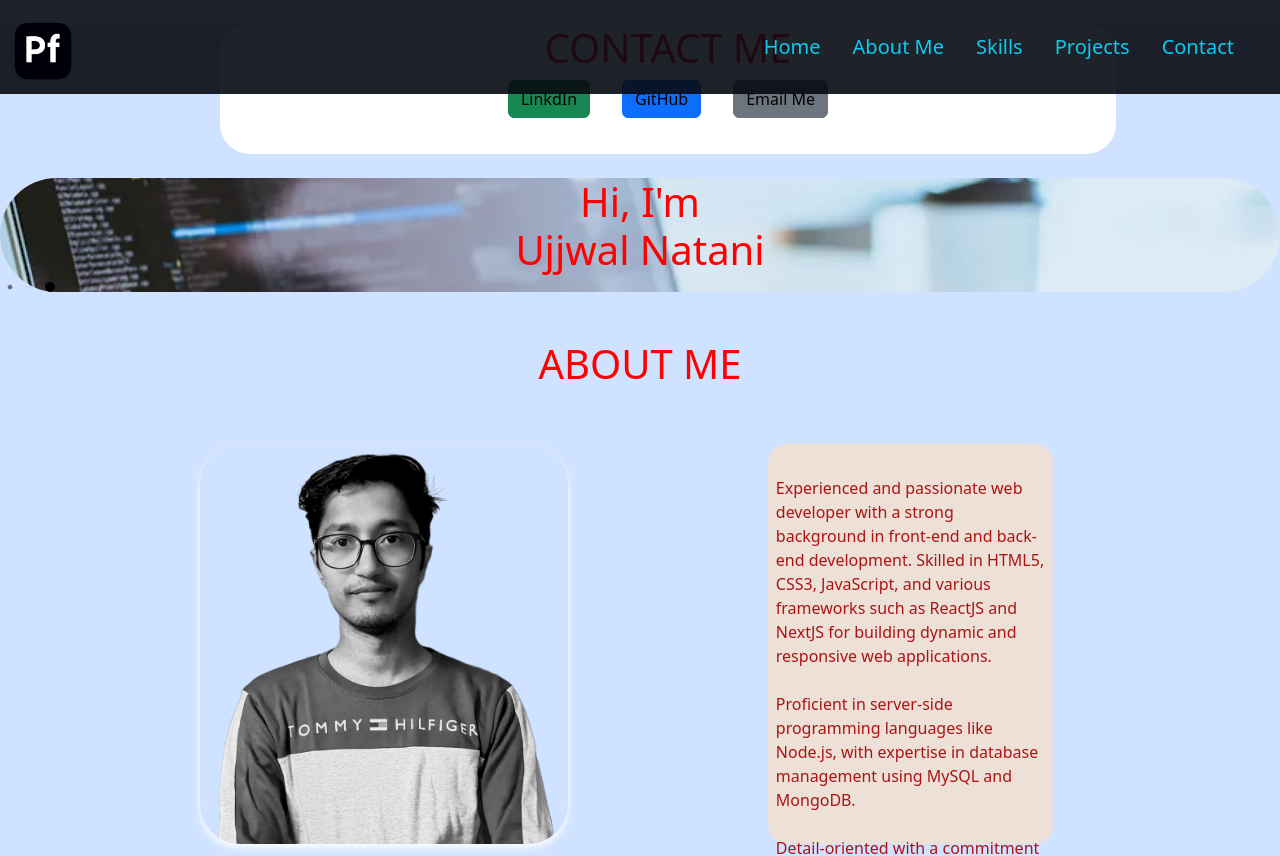
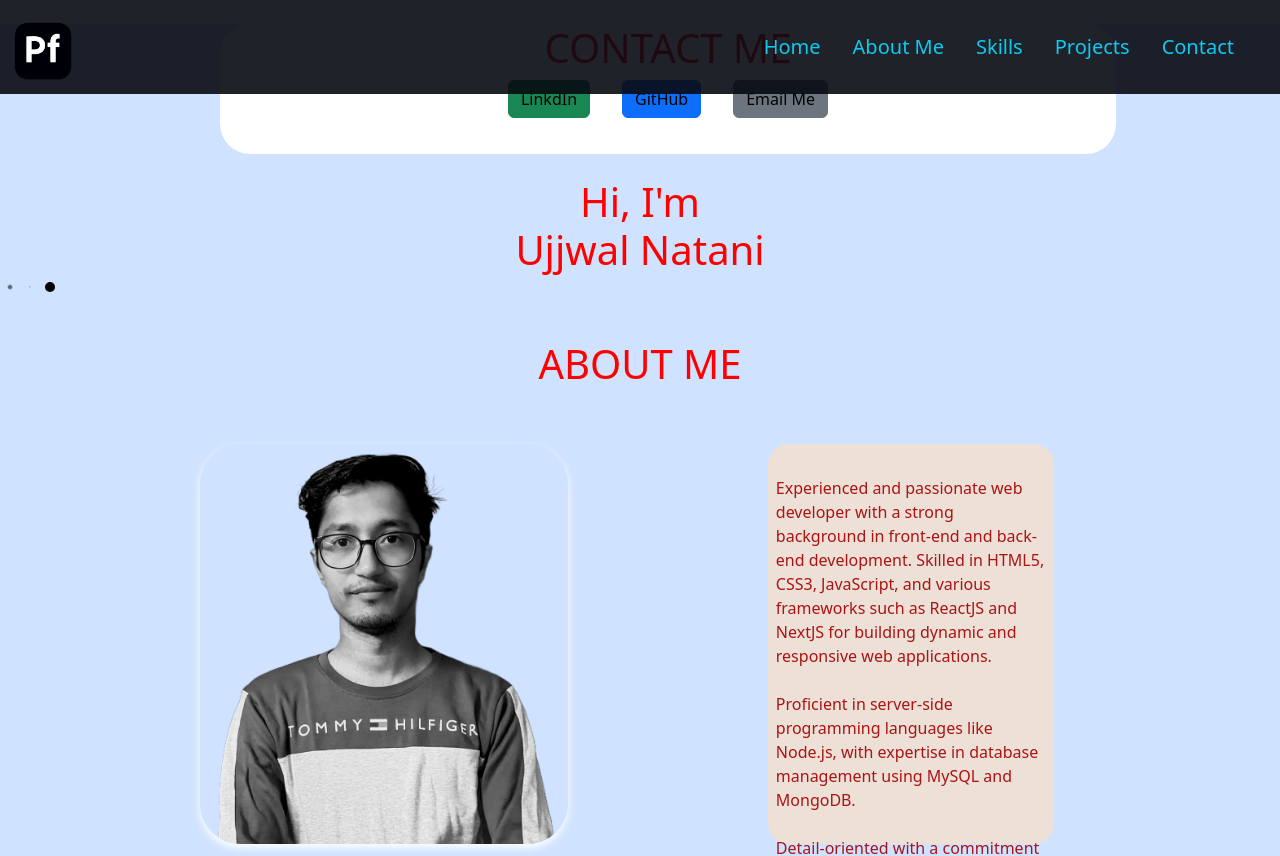
Before and after one commit to UjjwalNatani/MYPortfolio, a React (Create React App) app: page /Contact in a window 1280 px wide. Shown: the top 856 px of the page. Built offline with nearby package versions, Linux system fonts and the light colour scheme.

Commit message:
Update Home.css

```diff
--- a/src/Components/css/Home.css
+++ b/src/Components/css/Home.css
@@ -1,8 +1,8 @@
 .background-image1{
-    background-image: url(../images/image3.jpg);
+/*     background-image: url(../images/image3.jpg);
     background-size: cover;
     background-position: center;
-    border-radius: 200px;
+    border-radius: 200px; */
 /*     height: 100vh;
     display:flex ;
     flex-direction: row; */
```
